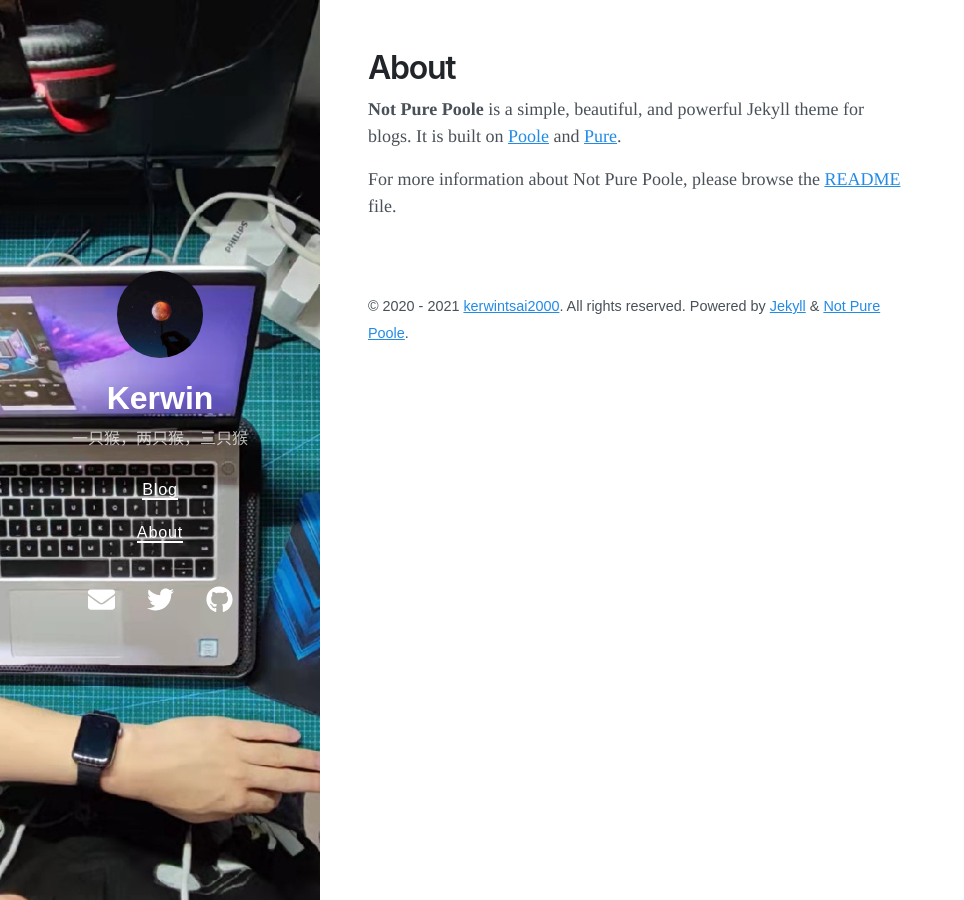
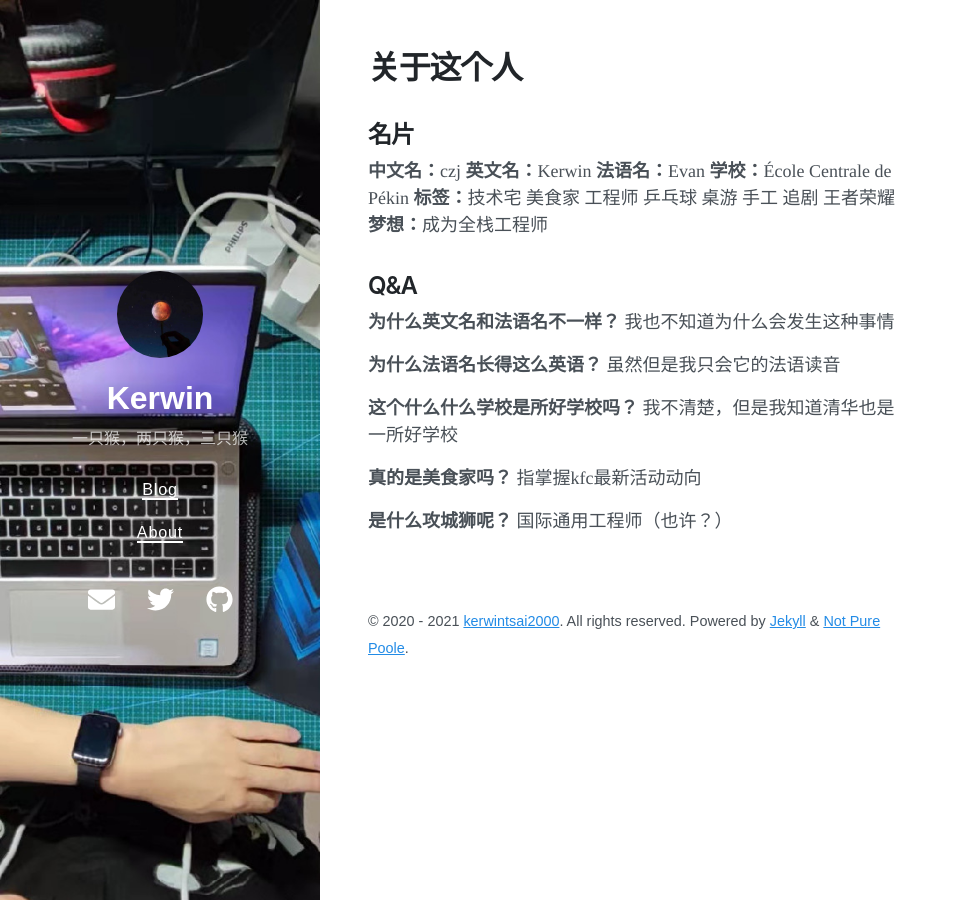
Before and after one commit to kerwintsai2000/kerwintsai2000.github.io, a Jekyll site: the page built from about.md, in a window 1280 px wide. Shown: the whole page, without its empty margins (0-964 px from the left). Built offline with Jekyll 4.4.1, drawn with Linux system fonts in a browser that asks for light colours; nearby versions of some CDN libraries.

Commit message:
Update 11.19

```diff
--- a/_config.yml
+++ b/_config.yml
@@ -29,14 +29,14 @@ exclude:
 
 # Optimize Jekyl SEO Tag
 twitter:
-  username: vszhub
+  username: kerwintsai2000
   card: summary
 logo: logo.png
 social:
-  name: Songzi Vong
+  name: Kerwin
   links:
-    - https://twitter.com/vszhub
-    - https://github.com/vszhub
+    - https://twitter.com/kerwintsai2000
+    - https://github.com/kerwintsai2000
 google_site_verification: xxxxx
 lang: en
 
--- a/_data/social.yml
+++ b/_data/social.yml
@@ -1,9 +1,9 @@
 - title: Email
-  url: mailto://vszhub@gmail.com
+  url: mailto://kerwintsai2000@gmail.com
   icon: fas fa-envelope
 - title: Twitter
-  url: https://twitter.com/vszhub
+  url: https://twitter.com/kerwintsai2000
   icon: fab fa-twitter
 - title: GitHub
-  url: https://github.com/vszhub/not-pure-poole
+  url: https://github.com/kerwintsai2000
   icon: fab fa-github
--- a/about.md
+++ b/about.md
@@ -1,8 +1,30 @@
 ---
 layout: page
-title: About
+title: 关于这个人
 ---
 
-**Not Pure Poole** is a simple, beautiful, and powerful Jekyll theme for blogs. It is built on [Poole](https://github.com/poole/poole) and [Pure](https://purecss.io/).
+## 名片
 
-For more information about Not Pure Poole, please browse the [README](https://github.com/vszhub/not-pure-poole) file.
+**中文名：**czj
+**英文名：**Kerwin
+**法语名：**Evan
+**学校：**École Centrale de Pékin
+**标签：**技术宅 美食家 工程师 乒乓球 桌游 手工 追剧 王者荣耀
+**梦想：**成为全栈工程师
+
+## Q&A
+
+**为什么英文名和法语名不一样？**
+我也不知道为什么会发生这种事情
+
+**为什么法语名长得这么英语？**
+虽然但是我只会它的法语读音
+
+**这个什么什么学校是所好学校吗？**
+我不清楚，但是我知道清华也是一所好学校
+
+**真的是美食家吗？**
+指掌握kfc最新活动动向
+
+**是什么攻城狮呢？**
+国际通用工程师（也许？）
```
